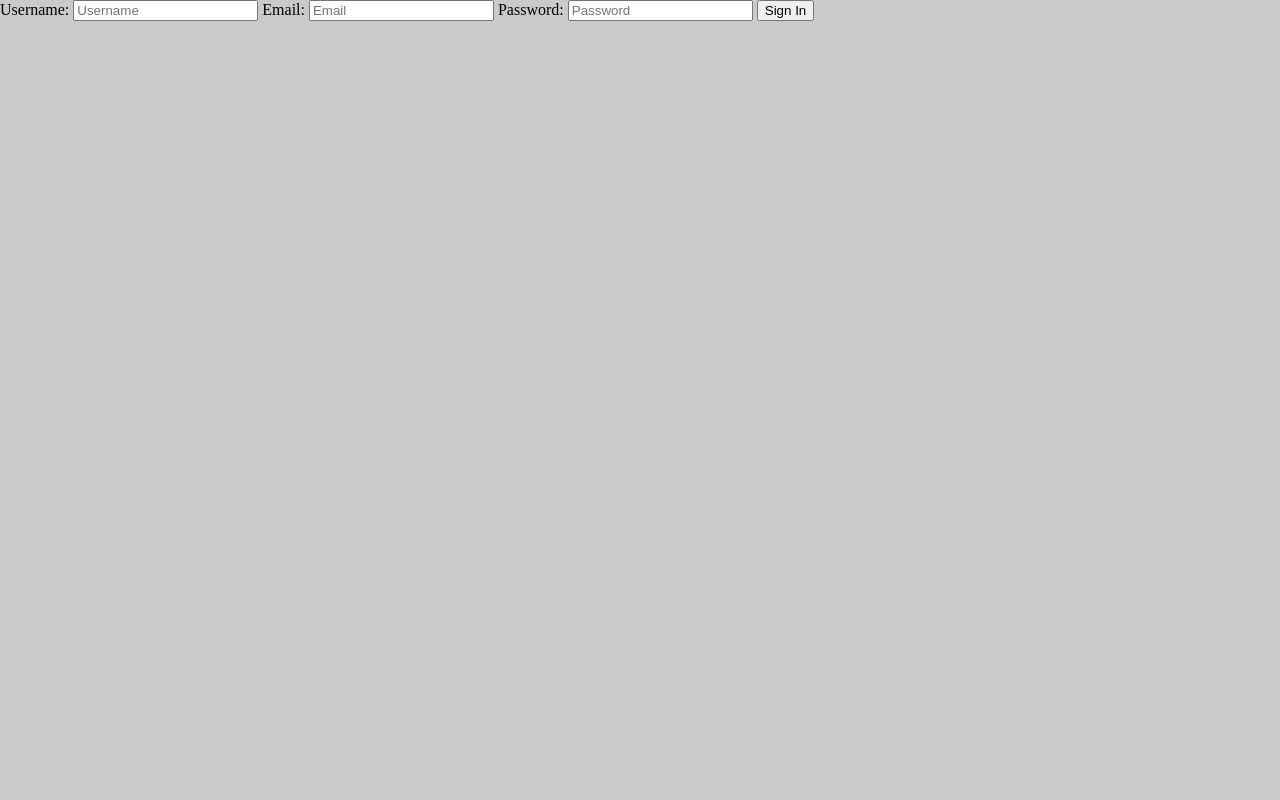
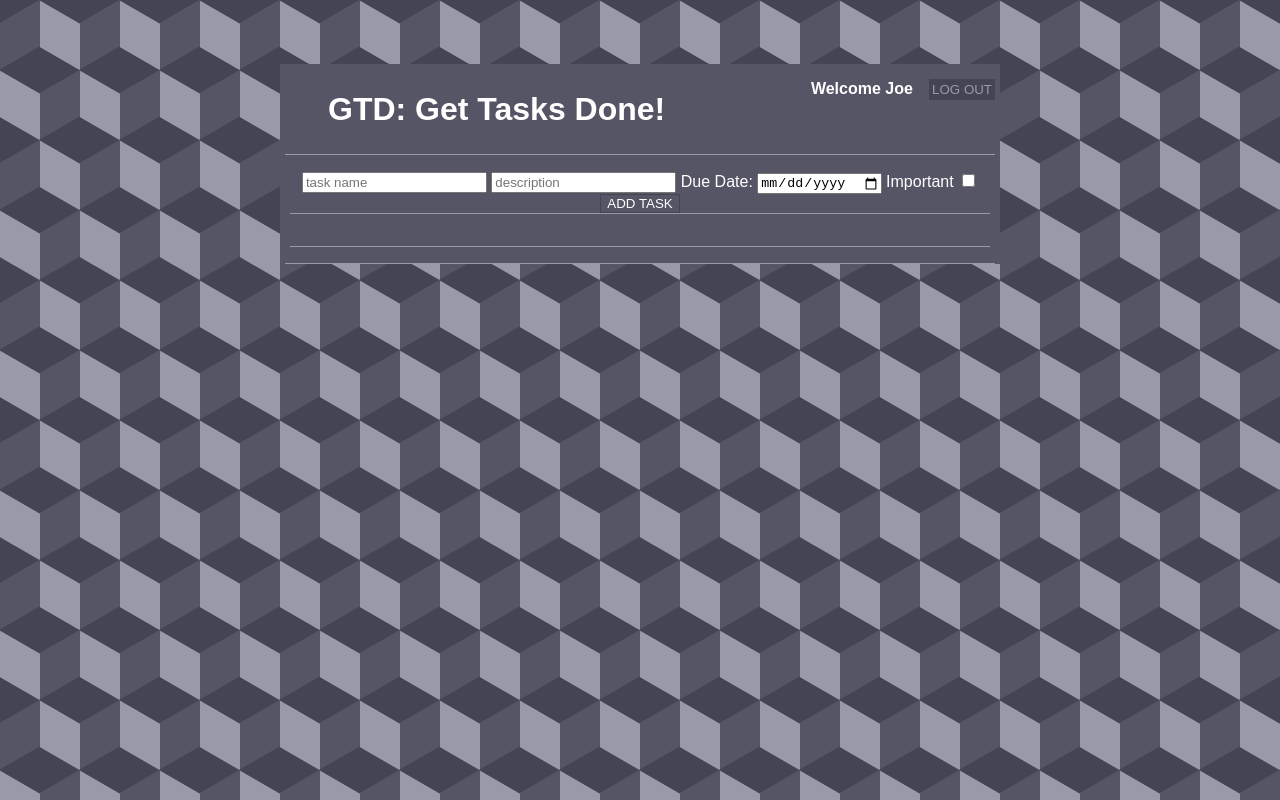
Before and after one commit to Hadryan/Tasks-Manager-Redux-App, a website built with webpack: page app/index.html in a window 1280 px wide. Both pictures are taken after a click on the button "Sign In". Built offline with nearby package versions, Linux system fonts and the light colour scheme; no server answers; files whose address does not match are found by name.

Commit message:
create app_view

```diff
--- a/app/scripts/app_view.js
+++ b/app/scripts/app_view.js
@@ -1,7 +1,69 @@
 export default function appView(store) {
+    let tasks = store.getState().tasks
+    let user = store.getState().user
+
+
+console.log(tasks);
+
   console.log("This is the appView log");
 let $html =$(`
+  <div class="tasks-page">
+      <h1 class='app-title'>GTD: Get Tasks Done!</h1>
+      <div class="user-welcome">
+          <h2>Welcome ${user}<button class="logout-btn" type="button" name="logout">LOG OUT</button></h2>
+      </div>
+      <div class="input-form">
+          <form class="tasks-form">
+            <input type="text" name="" placeholder="task name">
+            <input type="text" name="" placeholder="description">
+            <label for="state">Due Date:</label>
+            <input type="date" name="due-date" value="">
+            <label for="state">Important</label>
+            <input type="checkbox" name="important" value="yes">
+            <button id="add-task-btn" class="input-btn" name="button">ADD TASK</button>
+          </form
+      </div>
+      <div class="tasks-container">
+        <section class="input-form">
+          <table class="form-container">
 
+          </table>
+      </div>
+  </div>
   `)
 
+var formContainer = $html.find('.form-container')
+
+tasks.forEach((task)=>{
+  console.log(task);
+  var taskLine = $(`
+    <tr>
+    <col width="1%">
+    <col width="24%">
+    <col width="40%">
+    <col width="15%">
+    <col width="20%">
+      <td><input type="checkbox" name="state" value="">${task.state}</td>
+      <td>${task.Name}</td>
+      <td>${task.description}</td>
+      <td>${task.due}</td>
+      <td>${task.important}</td>
+    </tr>
+    `)
+  $(formContainer).append(taskLine);
+})
+
+
+$html.find('#add-task-btn').on('click', (e)=>{
+  e.preventDefault()
+ console.log('add a task soon');
+})
+
+$html.find('.logout-btn').on('click', (e)=>{
+  console.log('log out eventually');
+})
+
+
+return $html;
+
 }
--- a/app/scripts/get_posts.js
+++ b/app/scripts/get_posts.js
@@ -13,11 +13,12 @@ console.log(token);
       'user-token': token
     },
 
-  }).then((data, status)=> {
-    console.log(data);
+  }).then((response, status)=> {
+    console.log('blah', response.data);
+
     // var tasks = state.data.map((task)=> {
-    var tasks = data.map((task)=> {
-        return state.task.objects
+    var tasks = response.data.map((task)=> {
+        return {name: task.Name, description: task.description, important: task.important, due: task.due_date, state: task.state}
     })
     console.log(tasks);
     store.dispatch({
--- a/app/scripts/login_view.js
+++ b/app/scripts/login_view.js
@@ -1,16 +1,16 @@
 export default function loginView(store) {
   let $html = $(`
-    <form>
+    <form class="sign-in-form" >
         <label for="username">Username:</label>
         <input class="username" type="text"  placeholder="Username">
         <label for="email">Email:</label>
         <input class="email" type="text"  placeholder="Email">
         <label for="Password">Password:</label>
         <input class="password" type="password"  placeholder="Password">
-      <button type="button">Sign In</button>
+        <button id="sign-in-btn" class="input-btn" type="button">Sign In</button>
     </form>
     `)
-    $html.find('button').on('click', function(e){
+    $html.find('#sign-in-btn').on('click', function(e){
       store.dispatch({
         type: 'LOGGED_IN',
         user: 'Joe',
--- a/app/stylesheets/app.scss
+++ b/app/stylesheets/app.scss
@@ -1,16 +1,90 @@
-$big-font: 15rem;
 
-.jumbo {
-    color: #333;
-    font-size: $big-font;
-    margin: 0;
-    text-shadow: 1px 2px 1px #DEDEDE, 2px 3px 0 #FEFEFE, -1px -1px 0 #222;
-}
 
 html {
     body {
-        margin: 0;
-        padding: 0;
-        background: #CACACA;
+      color: #fff;
+      font-family: trebucket ms, sans-serif;
+      background-color:#556;
+background-image: linear-gradient(30deg, #445 12%, transparent 12.5%, transparent 87%, #445 87.5%, #445),
+linear-gradient(150deg, #445 12%, transparent 12.5%, transparent 87%, #445 87.5%, #445),
+linear-gradient(30deg, #445 12%, transparent 12.5%, transparent 87%, #445 87.5%, #445),
+linear-gradient(150deg, #445 12%, transparent 12.5%, transparent 87%, #445 87.5%, #445),
+linear-gradient(60deg, #99a 25%, transparent 25.5%, transparent 75%, #99a 75%, #99a),
+linear-gradient(60deg, #99a 25%, transparent 25.5%, transparent 75%, #99a 75%, #99a);
+background-size:80px 140px;
+background-position: 0 0, 0 0, 40px 70px, 40px 70px, 0 0, 40px 70px;
     }
 }
+
+.tasks-page  {
+  width: 45rem;
+  margin: 4rem auto;
+  background: #556;
+}
+
+.sign-in-form {
+  text-align: center;
+  margin: 1rem;
+  padding: 1rem;
+  width: 45rem;
+  margin: 20rem auto;
+  background: #556;
+  border: .1rem solid #445;
+}
+
+.sign-in-form input {
+  margin-right: .5rem;
+}
+
+.app-title {
+  float: left;
+  padding-left: 3rem;
+  font-size: 2rem;
+}
+
+.user-welcome {
+    float: right;
+    color: #fff;
+}
+
+h2 {
+  vertical-align: bottom;
+  font-size: 1rem;
+}
+
+.logout-btn {
+  background: #445;
+  color: #99a;
+  margin: .1rem .3rem .2rem 1rem;
+  padding: .2rem;
+  border: none;
+  // vertical-align: baseline;
+}
+
+.input-btn {
+  background: #556;
+  border: none;
+  color: #fff;
+  border: .1rem solid #445;
+}
+
+.input-form {
+  text-align: center;
+  clear: both;
+  padding: 1rem 0 1rem 0;
+  border-bottom: solid .1rem #99a;
+  border-top: solid .1rem #99a;
+  color: #fff;
+  margin-left: .3rem;
+  margin-right: .3rem;
+}
+
+table {
+  width: 45rem;
+}
+
+td {
+  border-top: .1rem solid #99a;
+  border-left: .1rem solid #99a;
+  border-bottom: .1rem solid #445;
+}
```
Also changed, not shown: app/index.html (+9 -5 lines). Lines whose indentation alone changed are shown as unchanged.
